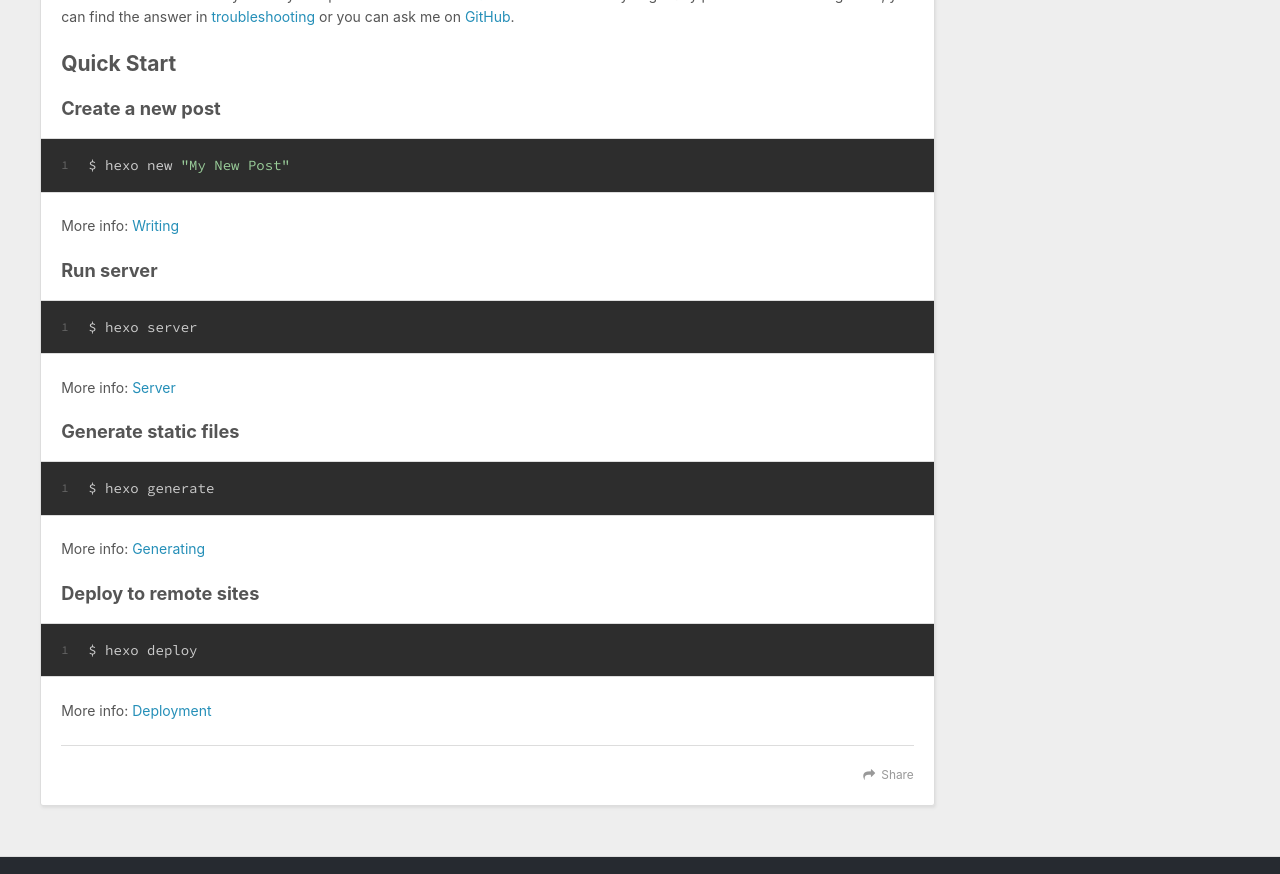
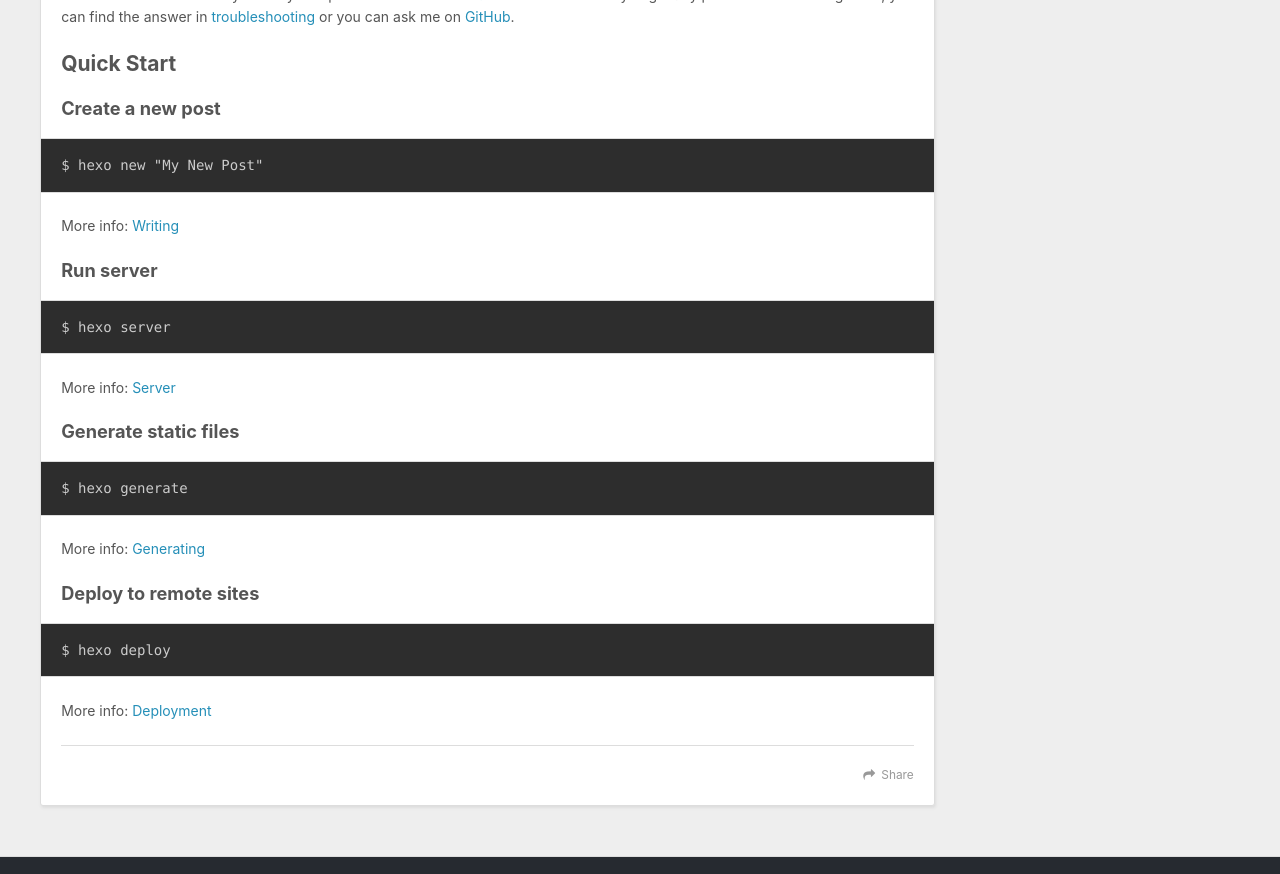
Before and after one commit to FeatherStark/featherstark.github.io, a plain HTML site: page index.html in a window 1280 px wide. Shown: the part 660-1534 px from the top of the page. Drawn offline with nearby package versions, Linux system fonts and the light colour scheme.

Commit message:
Site updated: 2021-11-25 11:09:21

```diff
--- a/index.html
+++ b/index.html
@@ -20,8 +20,6 @@
 
     <link rel="icon" href="/favicon.png">
 
-
-    <link href="//fonts.googleapis.com/css?family=Source+Code+Pro" rel="stylesheet" type="text/css">
 
 
 <link rel="stylesheet" href="/css/style.css">
@@ -90,7 +88,7 @@
 
     </div>
     <footer class="article-footer">
-      <a data-url="http://example.com/2021/11/25/test-my-test/" data-id="ckwecnuks00008cxscca15292" class="article-share-link">Share</a>
+      <a data-url="http://example.com/2021/11/25/test-my-test/" data-id="ckwedn4ei0001kwxscw440qf6" class="article-share-link">Share</a>
 
 
     </footer>
@@ -123,23 +121,23 @@
     <div class="article-entry" itemprop="articleBody">
 
         <p>Welcome to <a target="_blank" rel="noopener" href="https://hexo.io/">Hexo</a>! This is your very first post. Check <a target="_blank" rel="noopener" href="https://hexo.io/docs/">documentation</a> for more info. If you get any problems when using Hexo, you can find the answer in <a target="_blank" rel="noopener" href="https://hexo.io/docs/troubleshooting.html">troubleshooting</a> or you can ask me on <a target="_blank" rel="noopener" href="https://github.com/hexojs/hexo/issues">GitHub</a>.</p>
-<h2 id="Quick-Start"><a href="#Quick-Start" class="headerlink" title="Quick Start"></a>Quick Start</h2><h3 id="Create-a-new-post"><a href="#Create-a-new-post" class="headerlink" title="Create a new post"></a>Create a new post</h3><figure class="highlight bash"><table><tr><td class="gutter"><pre><span class="line">1</span><br></pre></td><td class="code"><pre><span class="line">$ hexo new <span class="string">&quot;My New Post&quot;</span></span><br></pre></td></tr></table></figure>
-
+<h2 id="Quick-Start"><a href="#Quick-Start" class="headerlink" title="Quick Start"></a>Quick Start</h2><h3 id="Create-a-new-post"><a href="#Create-a-new-post" class="headerlink" title="Create a new post"></a>Create a new post</h3><pre><code class="bash">$ hexo new &quot;My New Post&quot;
+</code></pre>
 <p>More info: <a target="_blank" rel="noopener" href="https://hexo.io/docs/writing.html">Writing</a></p>
-<h3 id="Run-server"><a href="#Run-server" class="headerlink" title="Run server"></a>Run server</h3><figure class="highlight bash"><table><tr><td class="gutter"><pre><span class="line">1</span><br></pre></td><td class="code"><pre><span class="line">$ hexo server</span><br></pre></td></tr></table></figure>
-
+<h3 id="Run-server"><a href="#Run-server" class="headerlink" title="Run server"></a>Run server</h3><pre><code class="bash">$ hexo server
+</code></pre>
 <p>More info: <a target="_blank" rel="noopener" href="https://hexo.io/docs/server.html">Server</a></p>
-<h3 id="Generate-static-files"><a href="#Generate-static-files" class="headerlink" title="Generate static files"></a>Generate static files</h3><figure class="highlight bash"><table><tr><td class="gutter"><pre><span class="line">1</span><br></pre></td><td class="code"><pre><span class="line">$ hexo generate</span><br></pre></td></tr></table></figure>
-
+<h3 id="Generate-static-files"><a href="#Generate-static-files" class="headerlink" title="Generate static files"></a>Generate static files</h3><pre><code class="bash">$ hexo generate
+</code></pre>
 <p>More info: <a target="_blank" rel="noopener" href="https://hexo.io/docs/generating.html">Generating</a></p>
-<h3 id="Deploy-to-remote-sites"><a href="#Deploy-to-remote-sites" class="headerlink" title="Deploy to remote sites"></a>Deploy to remote sites</h3><figure class="highlight bash"><table><tr><td class="gutter"><pre><span class="line">1</span><br></pre></td><td class="code"><pre><span class="line">$ hexo deploy</span><br></pre></td></tr></table></figure>
-
+<h3 id="Deploy-to-remote-sites"><a href="#Deploy-to-remote-sites" class="headerlink" title="Deploy to remote sites"></a>Deploy to remote sites</h3><pre><code class="bash">$ hexo deploy
+</code></pre>
 <p>More info: <a target="_blank" rel="noopener" href="https://hexo.io/docs/one-command-deployment.html">Deployment</a></p>
 
 
     </div>
     <footer class="article-footer">
-      <a data-url="http://example.com/2021/11/25/hello-world/" data-id="ckwecnukw00018cxsg57jdimf" class="article-share-link">Share</a>
+      <a data-url="http://example.com/2021/11/25/hello-world/" data-id="ckwedn4ed0000kwxsgspg2qkf" class="article-share-link">Share</a>
 
 
     </footer>
```
Also changed, not shown: 2021/11/25/hello-world/index.html (+9 -11 lines), 2021/11/25/test-my-test/index.html (+1 -3 lines), archives/2021/11/index.html (+0 -2 lines), archives/2021/index.html (+0 -2 lines), archives/index.html (+0 -2 lines).
